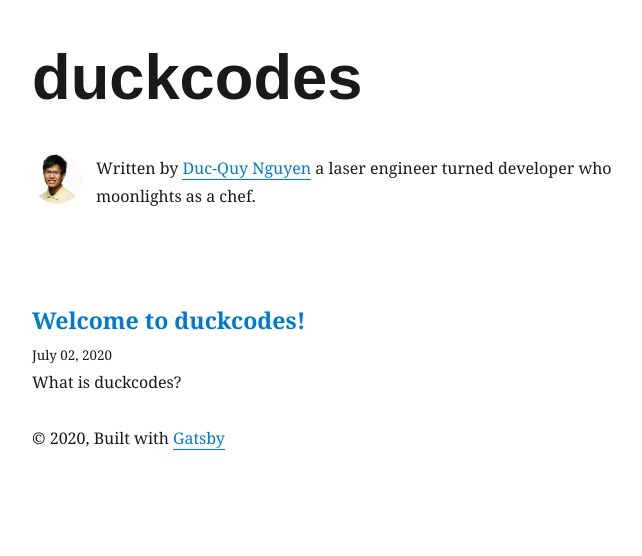
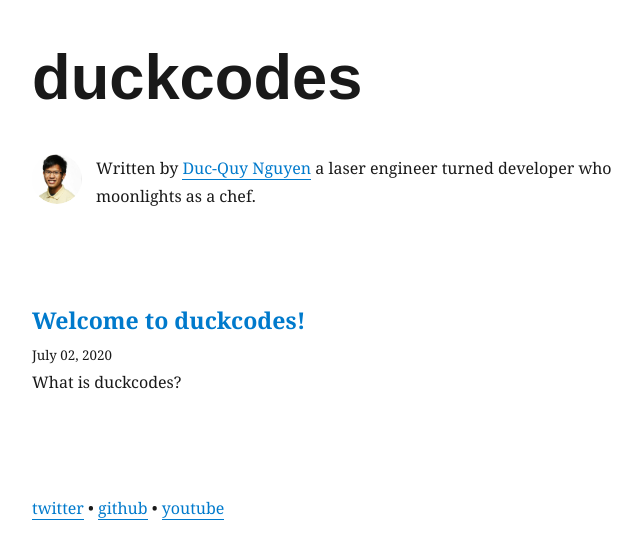
Before and after one commit to duckduckquy/duckcodes, a Gatsby site: page / in a window 1280 px wide. Shown: the whole page, without its empty margins (293-935 px from the left). Built offline with nearby package versions, Linux system fonts and the light colour scheme; Gatsby itself is replaced by a stand-in of ours; some packages are replaced by stand-ins of ours.

Commit message:
Added footer with social handles

```diff
--- /dev/null
+++ b/src/components/footer.js
@@ -0,0 +1,42 @@
+import React from 'react';
+
+import { rhythm } from '../utils/typography';
+
+class Footer extends React.Component {
+  render() {
+    return (
+      <footer
+        style={{
+          marginTop: rhythm(2.5),
+          paddingTop: rhythm(1),
+        }}
+      >
+        <a
+          href="https://mobile.twitter.com/duckcodes"
+          target="_blank"
+          rel="noopener noreferrer"
+        >
+          twitter
+        </a>{' '}
+        &bull;{' '}
+        <a
+          href="https://github.com/duckduckquy"
+          target="_blank"
+          rel="noopener noreferrer"
+        >
+          github
+        </a>{' '}
+        &bull;{' '}
+        <a
+          href="https://youtube.com"
+          target="_blank"
+          rel="noopener noreferrer"
+        >
+          youtube
+        </a>
+      </footer>
+    );
+  }
+}
+
+export default Footer;
--- a/src/components/layout.js
+++ b/src/components/layout.js
@@ -58,11 +58,11 @@
     >
       <header>{header}</header>
       <main>{children}</main>
-      <footer>
+      {/* <footer>
         © {new Date().getFullYear()}, Built with
         {` `}
         <a href="https://www.gatsbyjs.org">Gatsby</a>
-      </footer>
+      </footer> */}
     </div>
   )
 }
--- a/src/pages/index.js
+++ b/src/pages/index.js
@@ -2,6 +2,7 @@
 import { Link, graphql } from "gatsby"
 
 import Bio from "../components/bio"
+import Footer from "../components/footer"
 import Layout from "../components/layout"
 import SEO from "../components/seo"
 import { rhythm } from "../utils/typography"
@@ -12,7 +13,7 @@
 
   return (
     <Layout location={location} title={siteTitle}>
-      <SEO title="All posts" />
+      <SEO title="" />
       <Bio />
       {posts.map(({ node }) => {
         const title = node.frontmatter.title || node.fields.slug
@@ -40,6 +41,7 @@
           </article>
         )
       })}
+      <Footer />
     </Layout>
   )
 }
```
